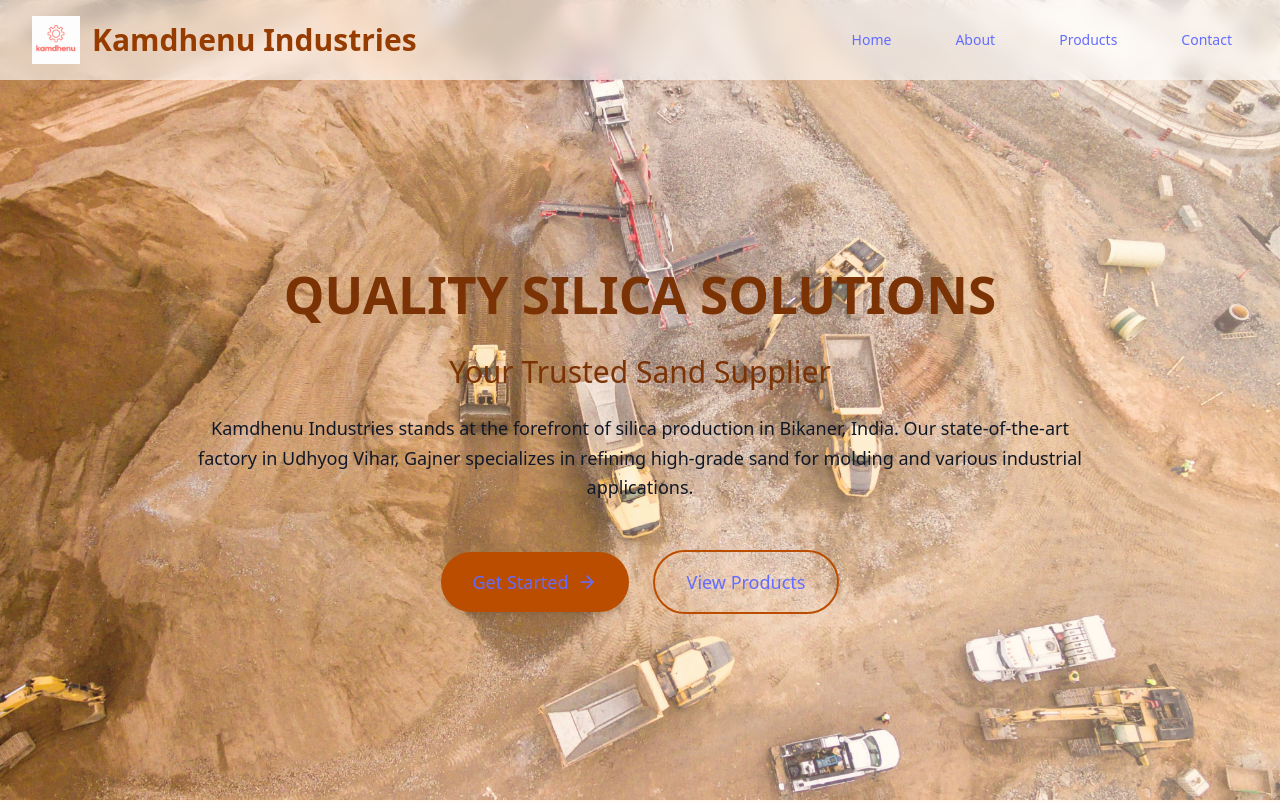
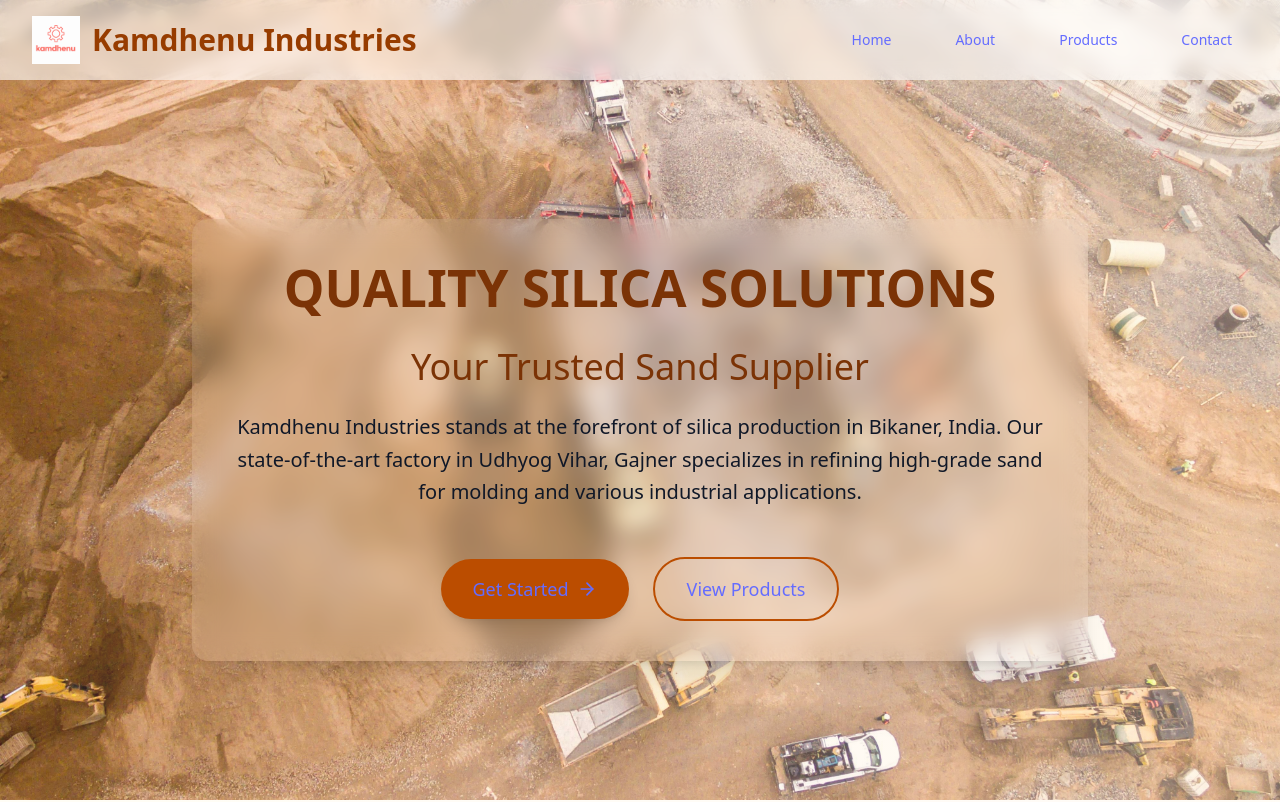
Before and after one commit to yashbkn16/kamdhenu-website, a React (Vite) app: page / in a window 1280 px wide. Shown: the top 802 px of the page. Built offline with nearby package versions, Linux system fonts and the light colour scheme.

Commit message:
buttons and hero background visibility fix

```diff
--- a/src/App.jsx
+++ b/src/App.jsx
@@ -157,19 +157,19 @@
         </div>
 
         <div className="relative z-10 w-full px-4 sm:px-6 lg:px-8 text-center">
-          <div className="animate-fade-in-up">
+          <div className="animate-fade-in-up max-w-4xl mx-auto bg-white/10 backdrop-blur-md rounded-2xl p-6 md:p-10 shadow-xl">
 
             {/* CUSTOMIZATION: Main heading - modify text and colors */}
             <h1 className="text-5xl md:text-7xl font-bold mb-8 text-amber-900">
               QUALITY SILICA SOLUTIONS
             </h1>
-            <p className="text-2xl md:text-3xl text-amber-900 mb-6 font-light">
+            <p className="text-2xl md:text-4xl text-amber-900 mb-6 font-light">
               Your Trusted Sand Supplier
             </p>
 
             {/* CUSTOMIZATION: Company description - update with your content */}
             <div className="max-w-4xl mx-auto mb-12">
-              <p className="text-lg text-gray-900 leading-relaxed mb-8">
+              <p className="text-xl text-gray-900 leading-relaxed mb-8">
                 Kamdhenu Industries stands at the forefront of silica production in Bikaner, India.
                 Our state-of-the-art factory in Udhyog Vihar, Gajner specializes in refining high-grade
                 sand for molding and various industrial applications.
@@ -180,14 +180,14 @@
             <div className="flex flex-col sm:flex-row gap-6 justify-center items-center">
               <a
                 href="#contact"
-                className="group bg-amber-700 hover:bg-amber-800 text-white px-8 py-4 rounded-full text-lg font-semibold shadow-lg hover:shadow-xl transition-all duration-300 flex items-center gap-2 hover:scale-105"
+                className="group bg-amber-700 hover:bg-amber-800 text-white px-8 py-4 rounded-full text-lg font-semibold shadow-lg hover:shadow-xl transition-all duration-300 flex items-center gap-2 hover:scale-105 visited:!text-white"
               >
                 Get Started
                 <ArrowRight className="w-5 h-5 group-hover:translate-x-1 transition-transform duration-300" />
               </a>
               <a
                 href="#products"
-                className="group border-2 border-amber-700 text-amber-700 px-8 py-4 rounded-full text-lg font-semibold hover:bg-amber-700 hover:text-white transition-all duration-300 hover:scale-105"
+                className="group border-2 border-amber-700 text-amber-700 px-8 py-4 rounded-full text-lg font-semibold hover:bg-amber-700 hover:text-white transition-all duration-300 hover:scale-105 visited:!text-amber-900"
               >
                 View Products
               </a>
```
